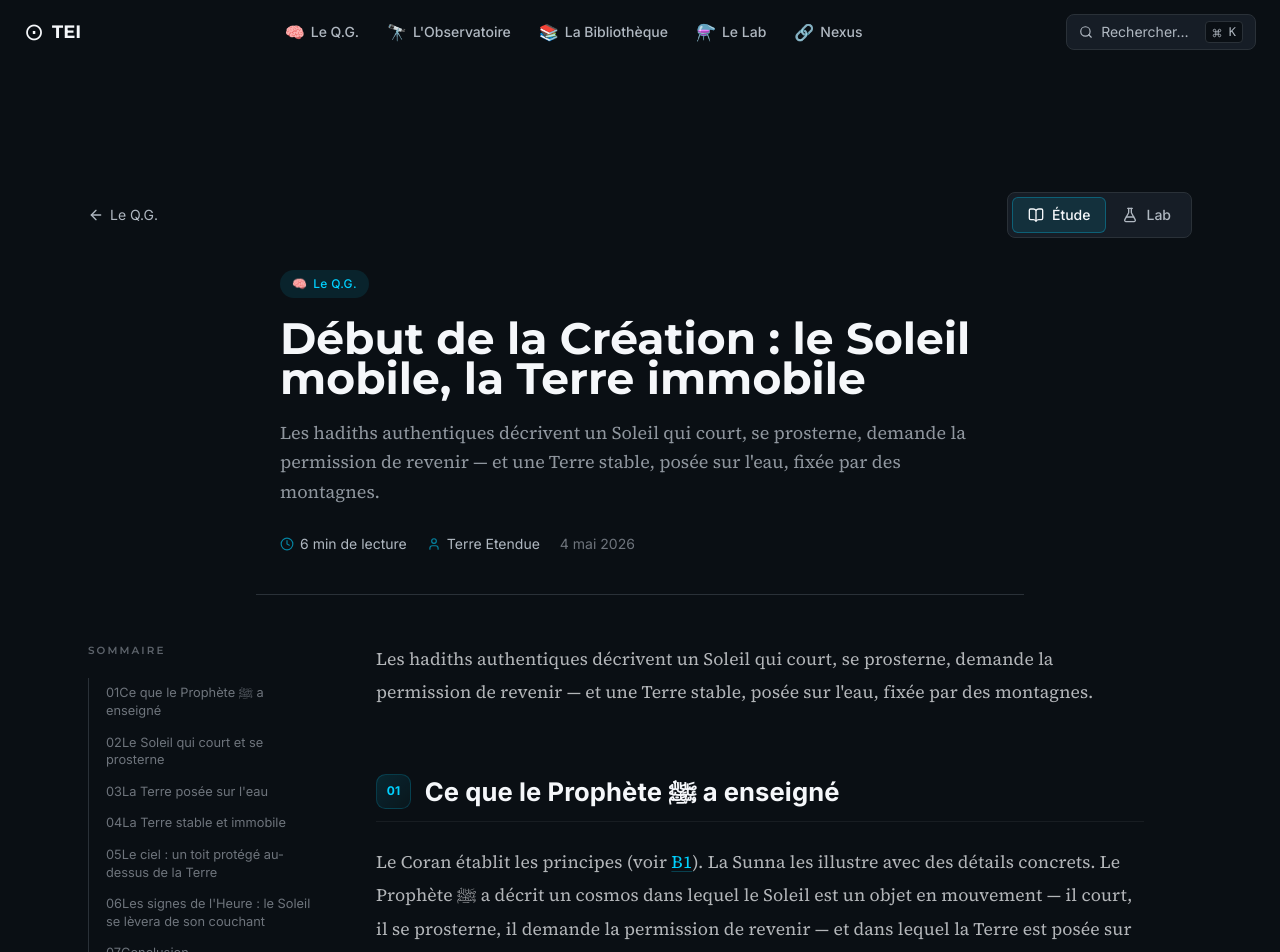
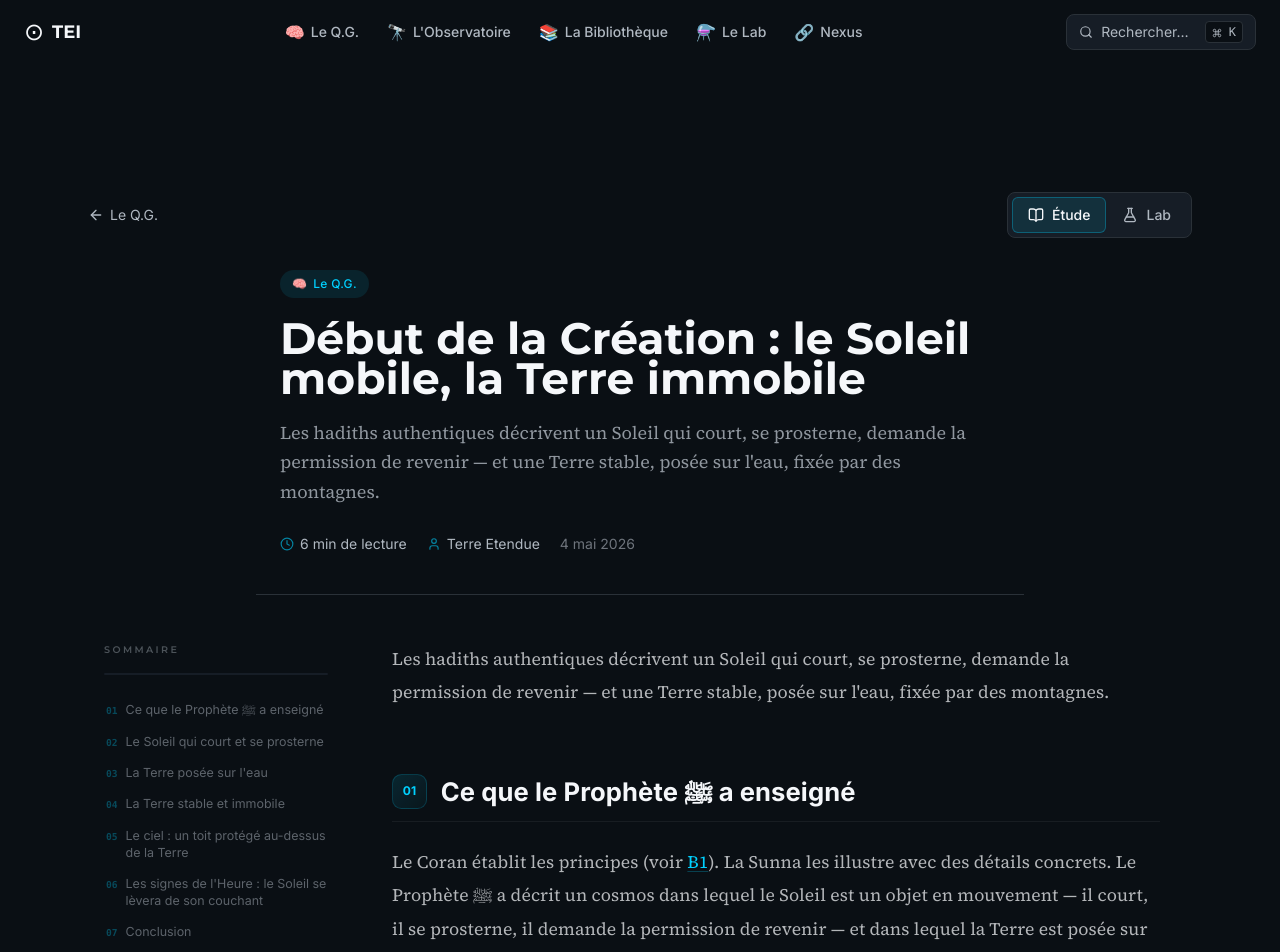
Before and after one commit to terreplane25-svg/terre-etendue-nextgen, a Next.js app: page /article/debut-de-la-creation-le-soleil-mobile-la-terre-immobile in a window 1280 px wide. Shown: the top 952 px of the page. Built offline with nearby package versions, Linux system fonts and the light colour scheme.

Commit message:
New TOC: drawer mobile, progress bar, smooth scroll, clean headings

```diff
--- a/src/components/ArticleReader.tsx
+++ b/src/components/ArticleReader.tsx
@@ -1,14 +1,14 @@
 'use client';
 
-import { useEffect, useState, useMemo } from 'react';
+import { useEffect, useState, useMemo, useCallback } from 'react';
 import { motion, AnimatePresence } from 'framer-motion';
-import { ArrowLeft, Clock, User, ChevronRight, List } from 'lucide-react';
+import { ArrowLeft, Clock, User, ChevronRight, List, X } from 'lucide-react';
 import Link from 'next/link';
 import ViewModeSwitch, { useViewMode } from '@/components/ViewModeSwitch';
-import GlossaryTooltip, { GLOSSARY } from '@/components/GlossaryTooltip';
+import { GLOSSARY } from '@/components/GlossaryTooltip';
 import type { Article } from '@/lib/articles';
 
-// ─── Labels lisibles pour les categories ─────────
+// ─── Labels lisibles ─────────────────────────────
 const CATEGORY_LABELS: Record<string, { label: string; icon: string; color: string }> = {
   headquarters: { label: 'Le Q.G.', icon: '\u{1F9E0}', color: 'cyan' },
   observatory: { label: "L'Observatoire", icon: '\u{1F52D}', color: 'cyan' },
@@ -16,36 +16,61 @@ const CATEGORY_LABELS: Record<string, { label: string; icon: string; color: stri
   lab: { label: 'Le Lab', icon: '\u2697\uFE0F', color: 'cyan' },
 };
 
-// ─── Table des matieres extraite du HTML ──────────
+// ─── Types ───────────────────────────────────────
 interface Heading {
   id: string;
   text: string;
   level: number;
+  number: string;
 }
 
+// ─── Extraction des headings ─────────────────────
 function extractHeadings(html: string): Heading[] {
   const regex = /<h([23])[^>]*?(?:id="([^"]*)")?[^>]*>(.*?)<\/h\1>/gi;
   const headings: Heading[] = [];
   let match;
   while ((match = regex.exec(html)) !== null) {
     const level = parseInt(match[1]);
-    const id = match[2] || match[3].toLowerCase().replace(/[^a-z0-9]+/g, '-').replace(/^-|-$/g, '');
-    const text = match[3].replace(/<[^>]*>/g, '');
-    if (text.trim().length > 0) {
-      headings.push({ id, text: text.trim(), level });
+    const rawText = match[3];
+
+    // Extract section number from <span class="tei-section-num">XX</span>
+    const numMatch = rawText.match(/class="tei-section-num">(\d+)<\/span>/);
+    const number = numMatch ? numMatch[1] : '';
+
+    // Clean text: remove all HTML tags
+    let text = rawText.replace(/<[^>]+>/g, '').trim();
+
+    // If text starts with the number (stuck), remove it
+    if (number && text.startsWith(number)) {
+      text = text.substring(number.length).trim();
+    }
+
+    const id = match[2] || text.toLowerCase()
+      .replace(/[^a-z0-9\u00e0-\u00ff]+/g, '-')
+      .replace(/^-|-$/g, '');
+
+    if (text.length > 0) {
+      headings.push({ id, text, level, number });
     }
   }
   return headings;
 }
 
+// ─── Injection d'IDs dans les headings ───────────
 function injectHeadingIds(html: string): string {
   return html.replace(/<h([234])([^>]*)>(.*?)<\/h\1>/gi, (full, level, attrs, content) => {
     if (attrs.includes('id=')) return full;
-    const id = content.replace(/<[^>]*>/g, '').toLowerCase().replace(/[^a-z0-9]+/g, '-').replace(/^-|-$/g, '');
+    const text = content.replace(/<[^>]+>/g, '').trim();
+    // Remove leading numbers for ID generation
+    const cleanText = text.replace(/^\d+\s*/, '');
+    const id = cleanText.toLowerCase()
+      .replace(/[^a-z0-9\u00e0-\u00ff]+/g, '-')
+      .replace(/^-|-$/g, '');
     return `<h${level}${attrs} id="${id}">${content}</h${level}>`;
   });
 }
 
+// ─── Enrichissement glossaire ────────────────────
 function enrichWithGlossary(html: string): string {
   let result = html;
   for (const [key, entry] of Object.entries(GLOSSARY)) {
@@ -60,14 +85,15 @@ function enrichWithGlossary(html: string): string {
   return result;
 }
 
+// ─── Détection texte arabe ───────────────────────
 function enhanceArabicText(html: string): string {
   return html.replace(
     /([\u0600-\u06FF\u0750-\u077F\uFB50-\uFDFF\uFE70-\uFEFF\uFC00-\uFCFF]{3,}(?:\s[\u0600-\u06FF\u0750-\u077F\uFB50-\uFDFF\uFE70-\uFEFF\uFC00-\uFCFF]+)*)/g,
-    '<span class="arabic-text">$1</span>'
+    '<span class="tei-arabic">$1</span>'
   );
 }
 
-// ─── Composant Principal ──────────────────────────
+// ─── Composant Principal ─────────────────────────
 interface ArticleReaderProps {
   article: Article;
 }
@@ -76,7 +102,9 @@ export default function ArticleReader({ article }: ArticleReaderProps) {
   const { mode } = useViewMode();
   const [activeHeading, setActiveHeading] = useState('');
   const [tocOpen, setTocOpen] = useState(false);
+  const [readProgress, setReadProgress] = useState(0);
 
+  // Process HTML
   const processedHtml = useMemo(() => {
     let html = injectHeadingIds(article.htmlContent);
     html = enrichWithGlossary(html);
@@ -86,6 +114,18 @@ export default function ArticleReader({ article }: ArticleReaderProps) {
 
   const headings = useMemo(() => extractHeadings(processedHtml), [processedHtml]);
 
+  // Reading progress bar
+  useEffect(() => {
+    const onScroll = () => {
+      const scrollTop = window.scrollY;
+      const docHeight = document.documentElement.scrollHeight - window.innerHeight;
+      setReadProgress(docHeight > 0 ? Math.min(scrollTop / docHeight, 1) : 0);
+    };
+    window.addEventListener('scroll', onScroll, { passive: true });
+    return () => window.removeEventListener('scroll', onScroll);
+  }, []);
+
+  // Heading intersection observer
   useEffect(() => {
     const observer = new IntersectionObserver(
       (entries) => {
@@ -95,13 +135,24 @@ export default function ArticleReader({ article }: ArticleReaderProps) {
           }
         }
       },
-      { rootMargin: '-20% 0px -70% 0px' }
+      { rootMargin: '-80px 0px -70% 0px' }
     );
-    const elements = document.querySelectorAll('.prose-tei h2, .prose-tei h3');
+    const elements = document.querySelectorAll('.prose-tei h2[id], .prose-tei h3[id]');
     elements.forEach((el) => observer.observe(el));
     return () => observer.disconnect();
   }, [processedHtml]);
 
+  // Smooth scroll to heading
+  const scrollToHeading = useCallback((id: string) => {
+    const el = document.getElementById(id);
+    if (el) {
+      const y = el.getBoundingClientRect().top + window.scrollY - 100;
+      window.scrollTo({ top: y, behavior: 'smooth' });
+      setTocOpen(false);
+    }
+  }, []);
+
+  // Metadata
   const date = new Date(article.date).toLocaleDateString('fr-FR', {
     year: 'numeric',
     month: 'long',
@@ -120,6 +171,15 @@ export default function ArticleReader({ article }: ArticleReaderProps) {
 
   return (
     <div className="min-h-screen pt-24">
+      {/* Reading progress bar */}
+      <div className="fixed top-0 left-0 right-0 z-50 h-[3px] bg-transparent">
+        <motion.div
+          className="h-full bg-gradient-to-r from-obs-cyan to-obs-cyan/60"
+          style={{ width: `${readProgress * 100}%` }}
+          transition={{ duration: 0.1 }}
+        />
+      </div>
+
       {/* Top bar */}
       <div className="max-w-6xl mx-auto px-6 mb-8 flex items-center justify-between">
         <Link
@@ -132,7 +192,7 @@ export default function ArticleReader({ article }: ArticleReaderProps) {
         <div className="flex items-center gap-3">
           {headings.length > 0 && (
             <button
-              onClick={() => setTocOpen(!tocOpen)}
+              onClick={() => setTocOpen(true)}
               className="xl:hidden flex items-center gap-1.5 text-sm text-obs-text-secondary hover:text-obs-cyan transition-colors px-3 py-1.5 rounded-lg border border-obs-border"
             >
               <List size={14} />
@@ -143,30 +203,74 @@ export default function ArticleReader({ article }: ArticleReaderProps) {
         </div>
       </div>
 
-      {/* Mobile TOC dropdown */}
+      {/* Mobile TOC drawer overlay */}
       <AnimatePresence>
         {tocOpen && (
+          <>
             <motion.div
-            initial={{ opacity: 0, height: 0 }}
-            animate={{ opacity: 1, height: 'auto' }}
-            exit={{ opacity: 0, height: 0 }}
-            className="xl:hidden max-w-3xl mx-auto px-6 mb-6 overflow-hidden"
+              initial={{ opacity: 0 }}
+              animate={{ opacity: 1 }}
+              exit={{ opacity: 0 }}
+              className="fixed inset-0 bg-black/60 z-40 xl:hidden"
+              onClick={() => setTocOpen(false)}
+            />
+            <motion.div
+              initial={{ x: '-100%' }}
+              animate={{ x: 0 }}
+              exit={{ x: '-100%' }}
+              transition={{ type: 'spring', damping: 25, stiffness: 250 }}
+              className="fixed left-0 top-0 bottom-0 w-80 max-w-[85vw] bg-obs-dark border-r border-obs-border z-50 xl:hidden overflow-y-auto"
             >
-            <nav className="bg-obs-surface border border-obs-border rounded-xl p-4 space-y-1">
+              <div className="p-6">
+                <div className="flex items-center justify-between mb-6">
+                  <p className="text-xs font-display font-semibold uppercase tracking-[0.2em] text-obs-text-secondary/50">
+                    Sommaire
+                  </p>
+                  <button
+                    onClick={() => setTocOpen(false)}
+                    className="p-1.5 rounded-lg hover:bg-obs-surface text-obs-text-secondary"
+                  >
+                    <X size={18} />
+                  </button>
+                </div>
+
+                {/* Progress in drawer */}
+                <div className="mb-6 h-1 bg-obs-surface rounded-full overflow-hidden">
+                  <div
+                    className="h-full bg-obs-cyan/50 rounded-full transition-all duration-300"
+                    style={{ width: `${readProgress * 100}%` }}
+                  />
+                </div>
+
+                <nav className="space-y-1">
                   {headings.map((h) => (
-                <a
+                    <button
                       key={h.id}
-                  href={`#${h.id}`}
-                  onClick={() => setTocOpen(false)}
-                  className={`block text-sm py-1.5 transition-colors ${
-                    h.level > 2 ? 'pl-4 text-xs' : 'font-medium'
-                  } text-obs-text-secondary hover:text-obs-cyan`}
+                      onClick={() => scrollToHeading(h.id)}
+                      className={`w-full text-left flex items-start gap-2.5 py-2 px-3 rounded-lg transition-all duration-200 ${
+                        h.level > 2 ? 'ml-4' : ''
+                      } ${
+                        activeHeading === h.id
+                          ? 'bg-obs-cyan/10 text-obs-cyan'
+                          : 'text-obs-text-secondary/70 hover:text-obs-text-primary hover:bg-obs-surface/50'
+                      }`}
                     >
+                      {h.number && h.level === 2 && (
+                        <span className={`text-[0.65rem] font-bold font-mono mt-0.5 flex-shrink-0 w-5 ${
+                          activeHeading === h.id ? 'text-obs-cyan' : 'text-obs-cyan/40'
+                        }`}>
+                          {h.number}
+                        </span>
+                      )}
+                      <span className={`text-sm leading-snug ${h.level > 2 ? 'text-xs' : ''}`}>
                         {h.text}
-                </a>
+                      </span>
+                    </button>
                   ))}
                 </nav>
+              </div>
             </motion.div>
+          </>
         )}
       </AnimatePresence>
 
@@ -210,33 +314,55 @@ export default function ArticleReader({ article }: ArticleReaderProps) {
 
       {/* Body */}
       <div className="max-w-6xl mx-auto px-6 flex gap-12 pt-12 pb-20">
-        {/* TOC Sidebar desktop */}
+        {/* Desktop TOC Sidebar */}
         <AnimatePresence>
           {mode === 'study' && headings.length > 0 && (
             <motion.aside
               initial={{ opacity: 0, x: -16 }}
               animate={{ opacity: 1, x: 0 }}
               exit={{ opacity: 0, x: -16 }}
-              className="hidden xl:block w-60 shrink-0 sticky top-24 self-start max-h-[calc(100vh-8rem)] overflow-y-auto pr-4"
+              className="hidden xl:block w-64 shrink-0 sticky top-24 self-start max-h-[calc(100vh-8rem)] overflow-y-auto"
             >
-              <p className="text-[0.65rem] font-display font-semibold uppercase tracking-[0.2em] text-obs-text-secondary/50 mb-5">
+              <p className="text-[0.6rem] font-display font-semibold uppercase tracking-[0.25em] text-obs-text-secondary/40 mb-4 px-4">
                 Sommaire
               </p>
-              <nav className="space-y-0.5 border-l border-obs-border">
+
+              {/* Mini progress bar */}
+              <div className="mx-4 mb-5 h-[2px] bg-obs-surface rounded-full overflow-hidden">
+                <div
+                  className="h-full bg-obs-cyan/40 rounded-full transition-all duration-300"
+                  style={{ width: `${readProgress * 100}%` }}
+                />
+              </div>
+
+              <nav className="space-y-0.5">
                 {headings.map((h) => (
-                  <a
+                  <button
                     key={h.id}
-                    href={`#${h.id}`}
-                    className={`block text-[0.8rem] leading-snug transition-all duration-200 py-1.5 ${
-                      h.level > 2 ? 'pl-6' : 'pl-4'
+                    onClick={() => scrollToHeading(h.id)}
+                    className={`w-full text-left flex items-start gap-2 py-1.5 px-4 rounded-r-lg transition-all duration-200 border-l-2 ${
+                      h.level > 2 ? 'pl-8' : ''
                     } ${
                       activeHeading === h.id
-                        ? 'text-obs-cyan border-l-2 border-obs-cyan -ml-px font-medium'
-                        : 'text-obs-text-secondary/60 hover:text-obs-text-primary border-l-2 border-transparent -ml-px'
+                        ? 'border-obs-cyan text-obs-cyan bg-obs-cyan/5'
+                        : 'border-transparent text-obs-text-secondary/50 hover:text-obs-text-primary hover:border-obs-border'
                     }`}
                   >
+                    {h.number && h.level === 2 && (
+                      <span className={`text-[0.6rem] font-bold font-mono mt-[3px] flex-shrink-0 ${
+                        activeHeading === h.id ? 'text-obs-cyan' : 'text-obs-cyan/30'
+                      }`}>
+                        {h.number}
+                      </span>
+                    )}
+                    <span className={`leading-snug ${
+                      h.level > 2 ? 'text-[0.72rem]' : 'text-[0.78rem]'
+                    } ${
+                      activeHeading === h.id ? 'font-medium' : ''
+                    }`}>
                       {h.text}
-                  </a>
+                    </span>
+                  </button>
                 ))}
               </nav>
             </motion.aside>
```
Lines whose indentation alone changed are shown as unchanged.
